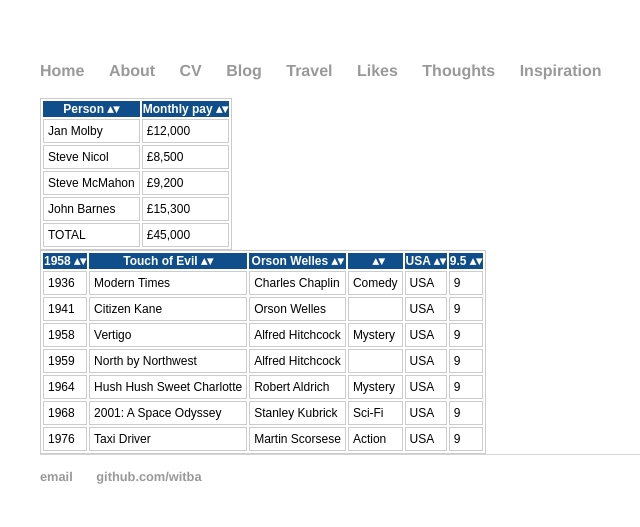
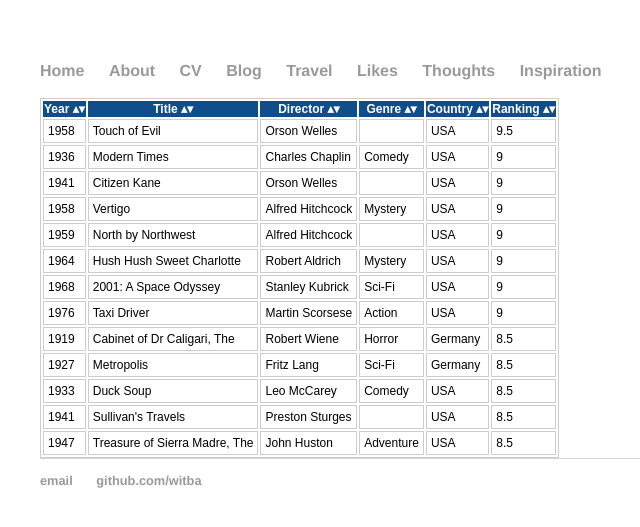
Before and after one commit to witba/witba.github.io, a Jekyll site: the page built from likes/index.html, in a window 1280 px wide. Shown: the top 527 px of the page, without its empty margins (152-792 px from the left). Built offline with Jekyll 4.4.1, drawn with Linux system fonts in a browser that asks for light colours.

Commit message:
Update index.html

```diff
--- a/likes/index.html
+++ b/likes/index.html
@@ -27,22 +27,8 @@ title: Movies i watched
 </style>
 
 <table class="sortable">
-<thead>
-  <tr><th>Person</th><th>Monthly pay</th></tr>
-</thead>
-<tbody>
-  <tr><td>Jan Molby</td><td>£12,000</td></tr>
-  <tr><td>Steve Nicol</td><td>£8,500</td></tr>
-  <tr><td>Steve McMahon</td><td>£9,200</td></tr>
-  <tr><td>John Barnes</td><td>£15,300</td></tr>
-</tbody>
-<tfoot>
-  <tr><td>TOTAL</td><td>£45,000</td></tr>
-</tfoot>
-</table>
-
-<table class="sortable">
-<thead><tr class="tableizer-firstrow"><th>1958</th><th>Touch of Evil </th><th>Orson Welles </th><th>&nbsp;</th><th>USA</th><th>9.5</th></tr></thead><tbody>
+<thead><tr class="tableizer-firstrow"><th>Year</th><th>Title</th><th>Director</th><th>Genre</th><th>Country</th><th>Ranking</th></tr></thead><tbody>
+ <tr><td>1958</td><td>Touch of Evil </td><td>Orson Welles </td><td>&nbsp;</td><td>USA</td><td>9.5</td></tr>
  <tr><td>1936</td><td>Modern Times </td><td>Charles Chaplin </td><td>Comedy</td><td>USA</td><td>9</td></tr>
  <tr><td>1941</td><td>Citizen Kane </td><td>Orson Welles </td><td>&nbsp;</td><td>USA</td><td>9</td></tr>
  <tr><td>1958</td><td>Vertigo </td><td>Alfred Hitchcock </td><td>Mystery</td><td>USA</td><td>9</td></tr>
@@ -50,4 +36,9 @@ title: Movies i watched
  <tr><td>1964</td><td>Hush Hush Sweet Charlotte</td><td>Robert Aldrich</td><td>Mystery</td><td>USA</td><td>9</td></tr>
  <tr><td>1968</td><td>2001: A Space Odyssey </td><td>Stanley Kubrick </td><td>Sci-Fi</td><td>USA</td><td>9</td></tr>
  <tr><td>1976</td><td>Taxi Driver </td><td>Martin Scorsese </td><td>Action</td><td>USA</td><td>9</td></tr>
+ <tr><td>1919</td><td>Cabinet of Dr Caligari, The </td><td>Robert Wiene </td><td>Horror</td><td>Germany</td><td>8.5</td></tr>
+ <tr><td>1927</td><td>Metropolis </td><td>Fritz Lang </td><td>Sci-Fi</td><td>Germany</td><td>8.5</td></tr>
+ <tr><td>1933</td><td>Duck Soup </td><td>Leo McCarey </td><td>Comedy</td><td>USA</td><td>8.5</td></tr>
+ <tr><td>1941</td><td>Sullivan's Travels </td><td>Preston Sturges </td><td>&nbsp;</td><td>USA</td><td>8.5</td></tr>
+ <tr><td>1947</td><td>Treasure of Sierra Madre, The </td><td>John Huston </td><td>Adventure</td><td>USA</td><td>8.5</td></tr>
 </tbody></table>
```
